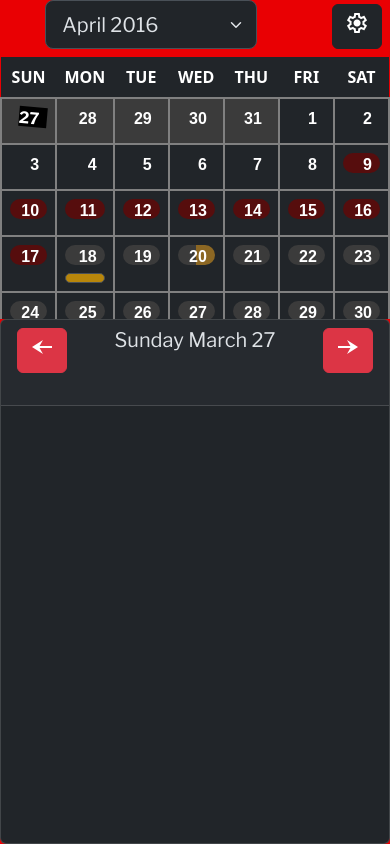
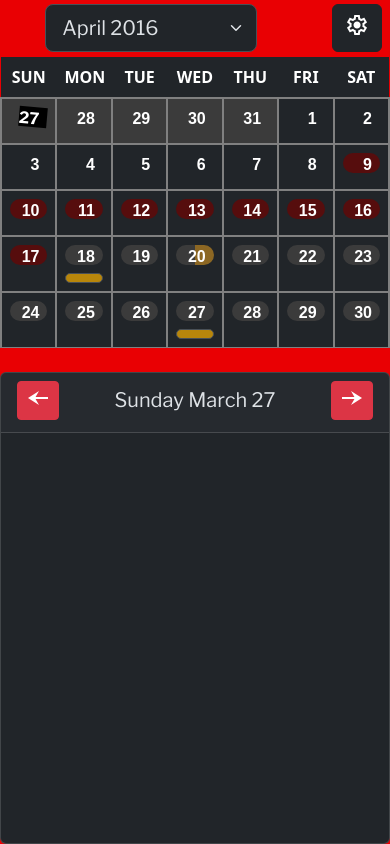
Before and after one commit to jonesnil/Persona-5-Calendar, a React (Vite) app in the folder persona5calendar.client/: page / in a window 390 px wide. Built offline with nearby package versions, Linux system fonts and the light colour scheme; a web font is replaced by a local one.

Commit message:
fine tune mobile UI, add up/down key functionality

```diff
--- a/persona5calendar.client/src/App.css
+++ b/persona5calendar.client/src/App.css
@@ -21,6 +21,7 @@
 .flexSpaceBetween {
     display: flex;
     justify-content: space-between;
+    align-items:center;
 }
 
 .BlockedRestricted {
@@ -90,7 +91,7 @@
             "navBar"
             "calendar"
             "details";
-        grid-template-rows: auto 1fr 2fr;
+        grid-template-rows: auto 2fr 3fr;
         grid-template-columns: 1fr;
     }
 }
@@ -124,12 +125,17 @@
 
 .navBar {
     grid-area: navBar;
+    margin-bottom: 0.3rem;
 }
 
 .calendarTable td {
-    table-layout: fixed;
     height: calc(100% / 6);
     border: 2px solid gray;
+}
+
+.calendarTable {
+    table-layout: fixed;
+    height: stretch;
 }
 
 .calendar {
@@ -140,6 +146,10 @@
 
 .details {
     grid-area: details;
+}
+
+.detailsHeader {
+    height: 60px;
 }
 
 .detailsContents {
--- a/persona5calendar.client/src/App.jsx
+++ b/persona5calendar.client/src/App.jsx
@@ -19,6 +19,8 @@ function getWindowDimensions() {
 
 var backPressedDownLast = 0;
 var forwardPressedDownLast = 0;
+var upPressedDownLast = 0;
+var downPressedDownLast = 0;
 export default function App() {
 
     const [selectedMonthIndex, setSelectedMonthIndex] = useState(0);
@@ -27,6 +29,8 @@ export default function App() {
     const [windowDimensions, setWindowDimensions] = useState(getWindowDimensions());
     const [backPressed, setBackPressed] = useState(false);
     const [forwardPressed, setForwardPressed] = useState(false);
+    const [upPressed, setUpPressed] = useState(false);
+    const [downPressed, setDownPressed] = useState(false);
 
 
     const [displayStoryEvents, setDisplayStoryEvents] = useState(false);
@@ -53,6 +57,20 @@ export default function App() {
                     forwardPressedDownLast = Date.now();
                 }
             }
+            // Check if the pressed key is 'up'
+            if (event.keyCode === 38 || event.keyCode == 87) {
+                if (Date.now() - upPressedDownLast > 200) {
+                    setUpPressed(true);
+                    upPressedDownLast = Date.now();
+                }
+            }
+            // Check if the pressed key is 'down'
+            if (event.keyCode === 40 || event.keyCode == 83) {
+                if (Date.now() - downPressedDownLast > 200) {
+                    setDownPressed(true);
+                    downPressedDownLast = Date.now();
+                }
+            }
         };
 
         const handleKeyUp = (event) => {
@@ -63,6 +81,14 @@ export default function App() {
             // Check if the pressed key is 'right'
             if (event.keyCode === 39 || event.keyCode === 68) {
                 forwardPressedDownLast = 0;
+            }
+            // Check if the pressed key is 'up'
+            if (event.keyCode === 38 || event.keyCode == 87) {
+                upPressedDownLast = 0;
+            }
+            // Check if the pressed key is 'down'
+            if (event.keyCode === 40 || event.keyCode === 83) {
+                downPressedDownLast = 0;
             }
         };
 
@@ -151,6 +177,21 @@ export default function App() {
         }
     }
 
+    function iterateSelectedWeek(next) {
+        var weeksInMonth = calendarData["Months"][selectedMonthIndex]["Weeks"];
+
+        if (next) {
+            if (weeksInMonth.length - 1 > selectedWeekIndex) {
+                setSelectedWeekIndex(selectedWeekIndex + 1);
+            }
+        }
+        else {
+            if (selectedWeekIndex > 0) {
+                setSelectedWeekIndex(selectedWeekIndex - 1);
+            }
+        }
+    }
+
     if (backPressed) {
         iterateSelectedDay(false);
         setBackPressed(false);
@@ -159,6 +200,16 @@ export default function App() {
     if (forwardPressed) {
         iterateSelectedDay(true);
         setForwardPressed(false);
+    }
+
+    if (upPressed) {
+        iterateSelectedWeek(false);
+        setUpPressed(false);
+    }
+
+    if (downPressed) {
+        iterateSelectedWeek(true);
+        setDownPressed(false);
     }
 
     return (<div className="calendarLayout" data-bs-theme="dark">
--- a/persona5calendar.client/src/Details.jsx
+++ b/persona5calendar.client/src/Details.jsx
@@ -22,7 +22,7 @@ function Details({ onClickPreviousDay, onClickNextDay, windowDimensions, selecte
     }
 
     return <div className="card details">
-        <div className="card-header">
+        <div className="card-header detailsHeader">
             <DetailsNavbar day={selectedDay} month={selectedMonth} onClickNextDay={onClickNextDay} onClickPreviousDay={onClickPreviousDay} windowDimensions={windowDimensions}></DetailsNavbar>
         </div>
         <div className="card-body detailsContents">
@@ -56,11 +56,11 @@ function DetailsNavbar({ day, month, onClickNextDay, onClickPreviousDay, windowD
         dayText = `${day["WeekDay"]} ${monthText} ${day["Date"]}`;
     }
     return <h5 className="card-title text-center mb-4 libre-franklin-regular flexSpaceBetween">
-        <Button variant="danger" onClick={onClickPreviousDay}>
+        <Button variant="danger" size="sm" onClick={onClickPreviousDay}>
             <span className="material-symbols-outlined">line_start_arrow_notch</span>
         </Button>
         <span>{dayText}</span>
-        <Button variant="danger" onClick={onClickNextDay}>
+        <Button variant="danger" size="sm" onClick={onClickNextDay}>
             <span className="material-symbols-outlined">line_end_arrow_notch</span>
         </Button>
     </h5>
--- a/persona5calendar.client/src/NavBar.jsx
+++ b/persona5calendar.client/src/NavBar.jsx
@@ -12,7 +12,7 @@ function NavBar({ onMonthSelect, selectedMonthIndex, windowDimensions, displayEx
 
     return <h1 className="navBar text-center libre-franklin-bold" style={{ display: "flex", justifyContent: "space-between" }}>
         <span className="boxedText ms-2" style={{ transform: "rotate(1deg)" }}>{windowDimensions.width <= 768 ? "" : "P5R Planner"}</span>
-        <Form.Select size="lg" className="w-auto" value={selectedMonthIndex} onChange={e => { onMonthSelect(parseInt(e.target.value)); }}>
+        <Form.Select size="lg" className="w-auto mt-1" value={selectedMonthIndex} onChange={e => { onMonthSelect(parseInt(e.target.value)); }}>
             {calendarData["Months"].map((month, monthIndex) =>
                 <option key={monthIndex} value={monthIndex}>{month["Month"]} {month["Year"]}</option>
             )}
```
Also changed, not shown: persona5calendar.client/src/Persona5RoyalCalendarInfo.json (+1 -1 lines).
